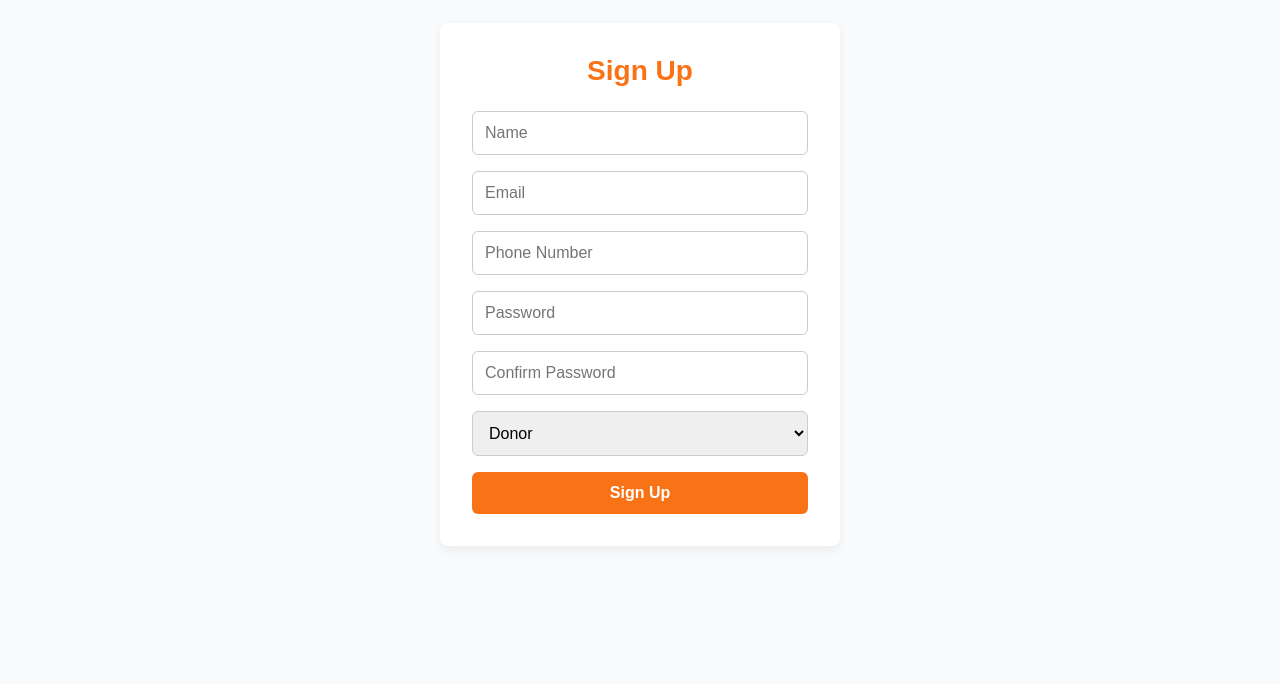
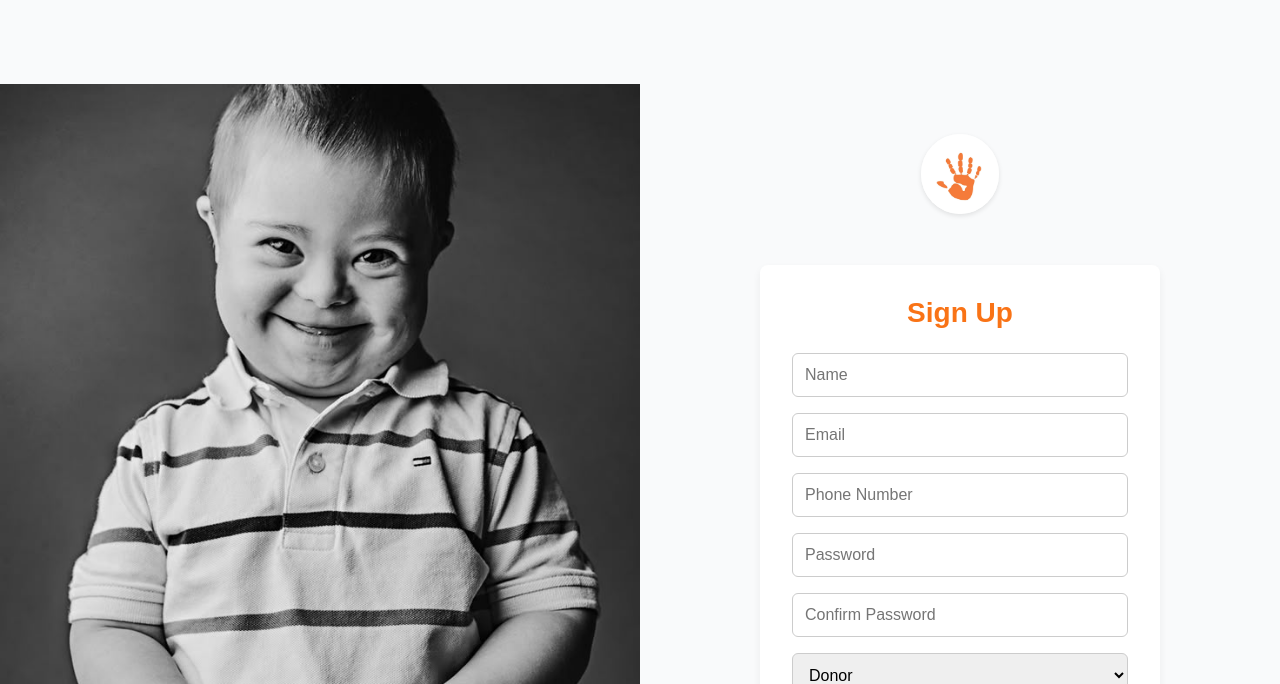
Before and after one commit to grandtheftalvin/hands2heart-platform, a React (Create React App) app in the folder my-app/: page /signup in a window 1280 px wide. Shown: the part 116-800 px from the top of the page. Built offline with nearby package versions, Linux system fonts and the light colour scheme.

Commit message:
A change in the sign up page

```diff
--- a/my-app/src/pages/Login.css
+++ b/my-app/src/pages/Login.css
@@ -23,6 +23,7 @@
   height: 100%;
   object-fit: cover;
   display: block;
+
 }
 
 .logo-section {
--- a/my-app/src/pages/Signup.css
+++ b/my-app/src/pages/Signup.css
@@ -1,12 +1,58 @@
 /* Signup.css */
+
 .signup-page {
-  min-height: 100vh;
-  background-color: #f9fafb; /* soft gray background */
+  height: 150vh;
+  width: 100vw;
+  background-color: #f9fafb;
   display: flex;
   justify-content: center;
   align-items: center;
   font-family: "Segoe UI", sans-serif;
+
 }
+
+.login-image {
+  width: 50vw;
+  flex: 1;
+  height: auto;
+  display: flex;
+  align-items: center;
+  justify-content: center;
+
+}
+
+.login-image img {
+  width: 100%;
+  height: 100vh;
+  object-fit: contain;
+  display: block;
+}
+
+
+.logo-section {
+  display: flex;
+  justify-content: center;
+  align-items: center;
+  margin-bottom: 0.01rem;
+  margin-top: 0.03rem;
+}
+
+.giving-hand-logo {
+  width: auto;
+  height: 80px;
+  object-fit: contain;
+}
+
+.Signup-form-container {
+  width: 50vw;
+  height: 100vh;
+  display: flex;
+  flex-direction: column;
+  justify-content: center;
+  align-items:center;
+}
+
+
 
 .signup-form {
   background-color: white;
@@ -15,13 +61,14 @@
   box-shadow: 0 4px 8px rgba(0, 0, 0, 0.06);
   width: 100%;
   max-width: 400px;
+  height: 100vh;
 }
 
 .signup-form h2 {
   font-size: 1.75rem;
   font-weight: 700;
   margin-bottom: 1.5rem;
-  color: #f97316; /* orange-500 */
+  color: #f97316;
   text-align: center;
 }
 
@@ -49,5 +96,8 @@
 }
 
 .signup-form button:hover {
-  background-color: #ea580c; /* darker orange */
+  background-color: #ea580c;
 }
+
+
+/* Signup.css */
--- a/my-app/src/pages/Signup.js
+++ b/my-app/src/pages/Signup.js
@@ -4,6 +4,8 @@
 import { toast, ToastContainer } from 'react-toastify';
 import 'react-toastify/dist/ReactToastify.css';
 import './Signup.css'; // Import the CSS
+import Loginimage from '../pages/Login-image.jpeg';
+import givingHand from '../pages/orange-hand.jpg';
 
 function Signup() {
   const [formData, setFormData] = useState({
@@ -49,8 +51,15 @@
   };
 
   return (
-    <div className="signup-page">
+  <div className="signup-page">
       <ToastContainer />
+      <div className="login-image">
+        <img src={Loginimage} alt="Log in image" className="log-in-image"/>
+      </div>
+    <div className="Signup-form-container">
+        <div className="logo-section">
+            <img src={givingHand} alt="Giving hand logo" className="giving-hand-logo" />
+        </div>
       <form onSubmit={handleSubmit} className="signup-form">
         <h2>Sign Up</h2>
         <input
@@ -76,7 +85,7 @@
           value={formData.phone}
           onChange={handleChange}
           required
-/>
+       />
 
         <input
           type="password"
@@ -106,6 +115,7 @@
         <button type="submit">Sign Up</button>
       </form>
     </div>
+  </div>
   );
 }
 
```
